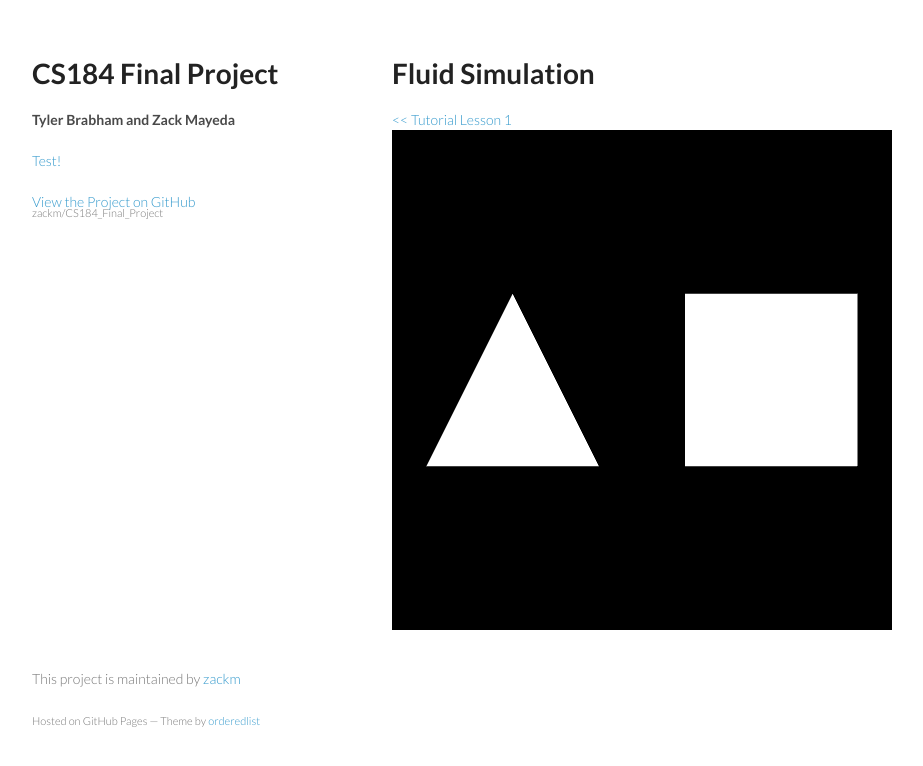
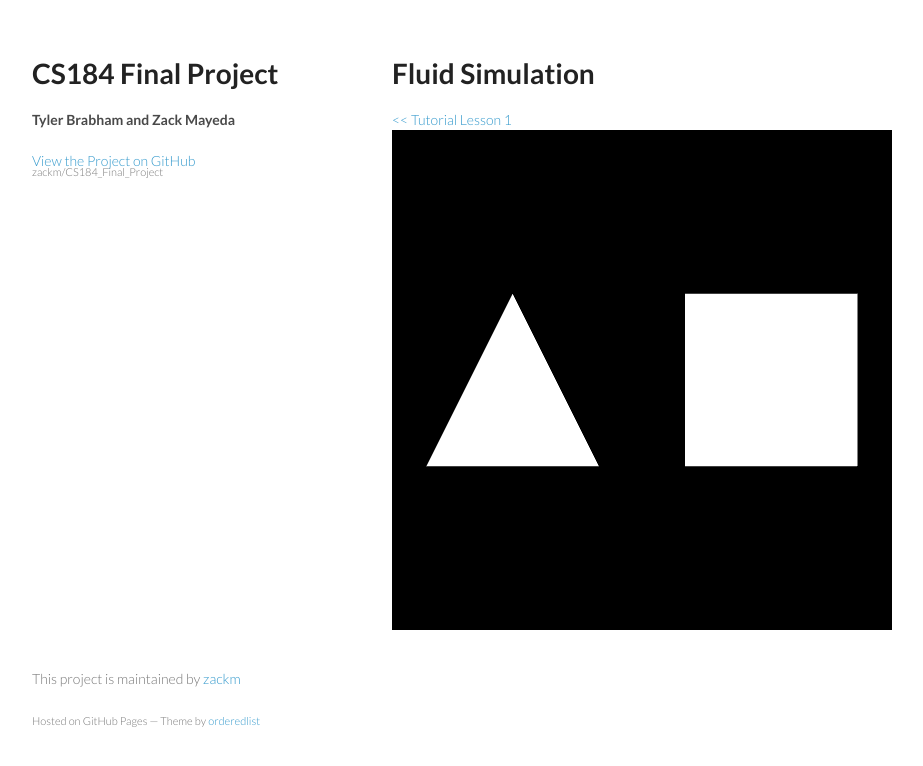
Before and after one commit to zackm/CS184_Final_Project, a plain HTML site: page index.html in a window 1280 px wide. Shown: the whole page, without its empty margins (178-1101 px from the left). Drawn offline with Linux system fonts and the light colour scheme.

Commit message:
undo that last thing

```diff
--- a/index.html
+++ b/index.html
@@ -43,7 +43,7 @@
       <header>
         <h1>CS184 Final Project</h1>
         <h4>Tyler Brabham and Zack Mayeda</h4>
-        <p><a href="magooshbuilderapp://">Test!</a></p>
+        <p></p>
 
         <p class="view"><a href="https://github.com/zackm/CS184_Final_Project">View the Project on GitHub <small>zackm/CS184_Final_Project</small></a></p>
       </header>
```
